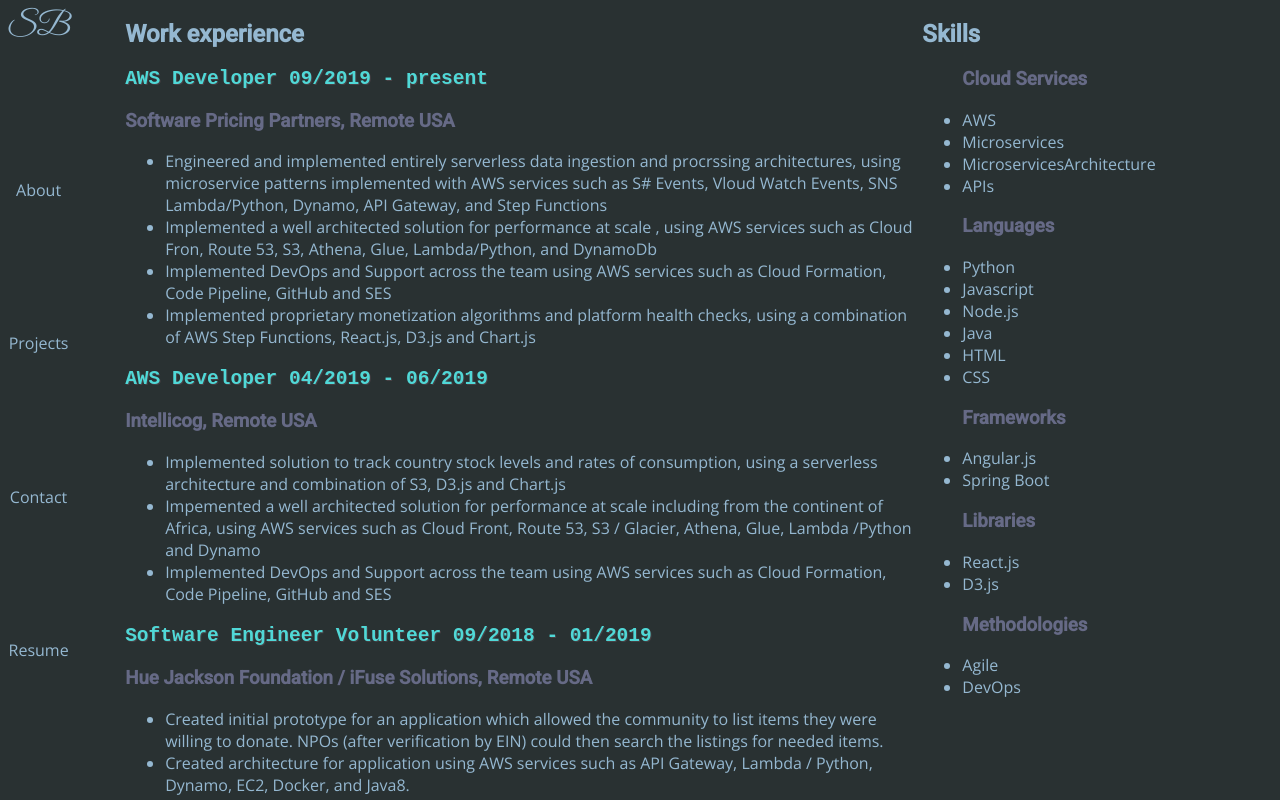
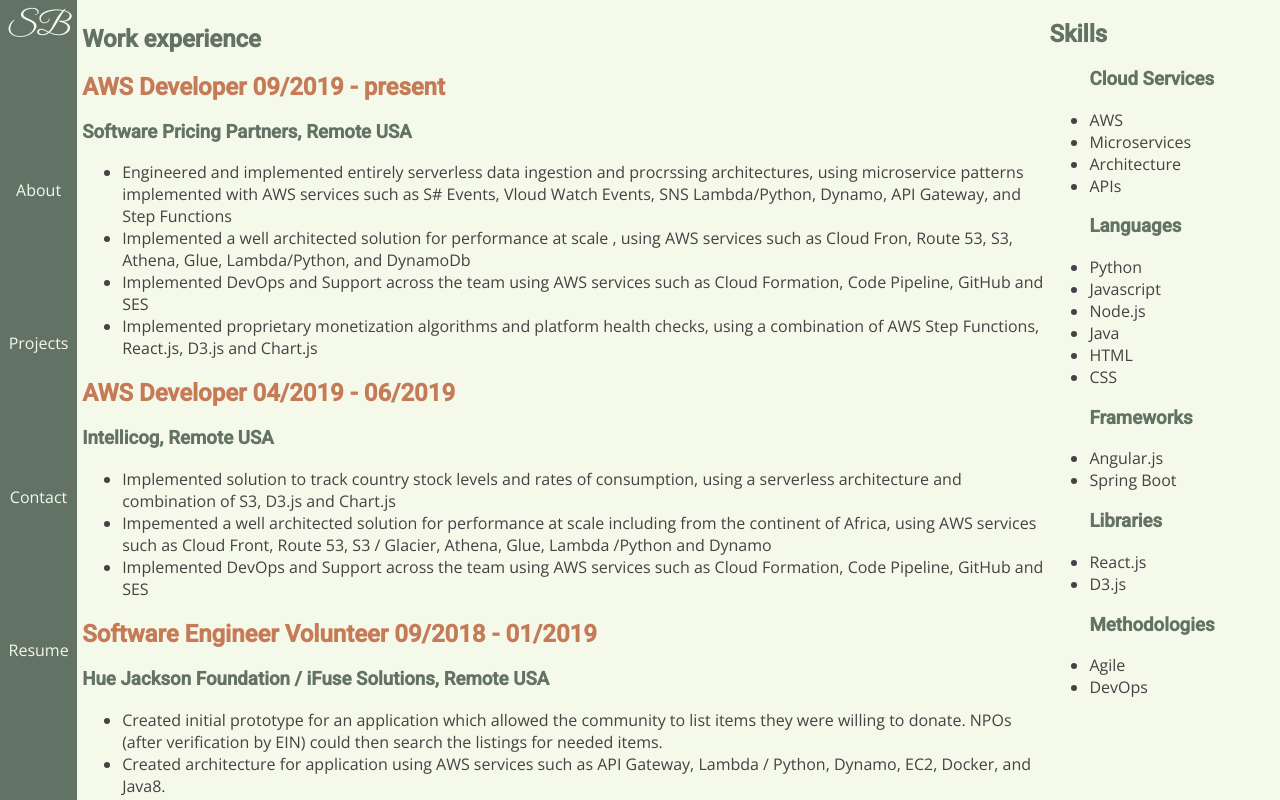
Before and after one commit to etacalpha/portfolioV2, a React (Create React App) app: page /resume in a window 1280 px wide. Built offline with nearby package versions, Linux system fonts and the light colour scheme.

Commit message:
updated color scheme

```diff
--- a/src/App.css
+++ b/src/App.css
@@ -4,14 +4,14 @@
 h4,
 h5 {
   font-family: "Roboto", sans-serif;
-  color: var(--blurGray)
+  color: #627264
 }
 
 .app {
   display: flex;
   margin:0;
-  color:var(--skyBlue);
-  background-color: var(--gunmetal);
+  color:var(--pTaupe);
+  background-color: var(--isabelline);
 }
 
 .pages{
@@ -19,6 +19,5 @@
 }
 
 .standout{
-  color:var(--cyan)! important;
-  text-shadow: 1px 1px var(--pTaupe);
+  color:#c57b57! important;
 }
--- a/src/Components/Nav/nav.css
+++ b/src/Components/Nav/nav.css
@@ -8,7 +8,7 @@
   width: min-content;
   height: calc(100vh - 14px);
   padding: 7px;
-  /* background-color: var(--skyBlue); */
+  background-color: #627264;
 }
 .title {
   font-family: "Great Vibes", cursive, 'Roboto', sans-serif;
@@ -17,7 +17,7 @@
 }
 
 #navbar a {
-  color: var(--skyBlue);
+  color: var(--isabelline);
   text-decoration: none;
 }
 
--- a/src/Components/Portfolio/portfolio.css
+++ b/src/Components/Portfolio/portfolio.css
@@ -23,7 +23,7 @@
   width: 10em;
   height: 10em;
   margin: 2em;
-  border: 2px solid var(--skyBlue);
+  border: 2px solid #627264;
   border-radius: 50%;
 }
 
--- a/src/Components/Resume/Resume.css
+++ b/src/Components/Resume/Resume.css
@@ -1,20 +1,16 @@
 .resume{
   display: flex;
+  flex-wrap: wrap;
   height:100vh;
   text-align: left;
   overflow-y: scroll;
 }
- ul h2,h3{
-  color:var(--blueGray) !important;
-}
-
 
 .left{
-  width:70%;
-  margin-left: 3em;
+  width:80%;
+  padding: 5px;
 }
 
 .right{
-  width:30%;
-  margin-right: 1em;
+  flex: 1;
 }
--- a/src/Components/Resume/Resume.jsx
+++ b/src/Components/Resume/Resume.jsx
@@ -9,10 +9,7 @@
 
         <section>
           <h2 className={"standout"}>
-            {" "}
-            <pre>
               AWS Developer <span>09/2019 - present</span>
-            </pre>
           </h2>
           <h3>Software Pricing Partners, Remote USA</h3>
           <ul>
@@ -41,9 +38,7 @@
         <section>
           <h2 className={"standout"}>
             {" "}
-            <pre>
               AWS Developer <span>04/2019 - 06/2019</span>
-            </pre>
           </h2>
           <h3>Intellicog, Remote USA</h3>
           <ul>
@@ -67,9 +62,7 @@
         <section>
           <h2 className={"standout"}>
             {" "}
-            <pre>
               Software Engineer Volunteer <span>09/2018 - 01/2019</span>
-            </pre>
           </h2>
           <h3>Hue Jackson Foundation / iFuse Solutions, Remote USA</h3>
           <ul>
@@ -91,9 +84,7 @@
         <section>
           <h2 className={'standout'}>
             {" "}
-            <pre>
-              US Army Soldier -> Squad Leader <span>10/2002 - 05/2010</span>
-            </pre>
+              Squad Leader <span>10/2002 - 05/2010</span>
           </h2>
           <h3>US Army, Multiple locations</h3>
           <ul>
@@ -117,10 +108,9 @@
             <h3>Cloud Services</h3>
             <li>AWS</li>
             <li>Microservices</li>
-            <li>MicroservicesArchitecture</li>
+            <li>Architecture</li>
             <li>APIs</li>
           </ul>
-
           <ul>
           <h3>Languages</h3>
             <li>Python</li>
```
